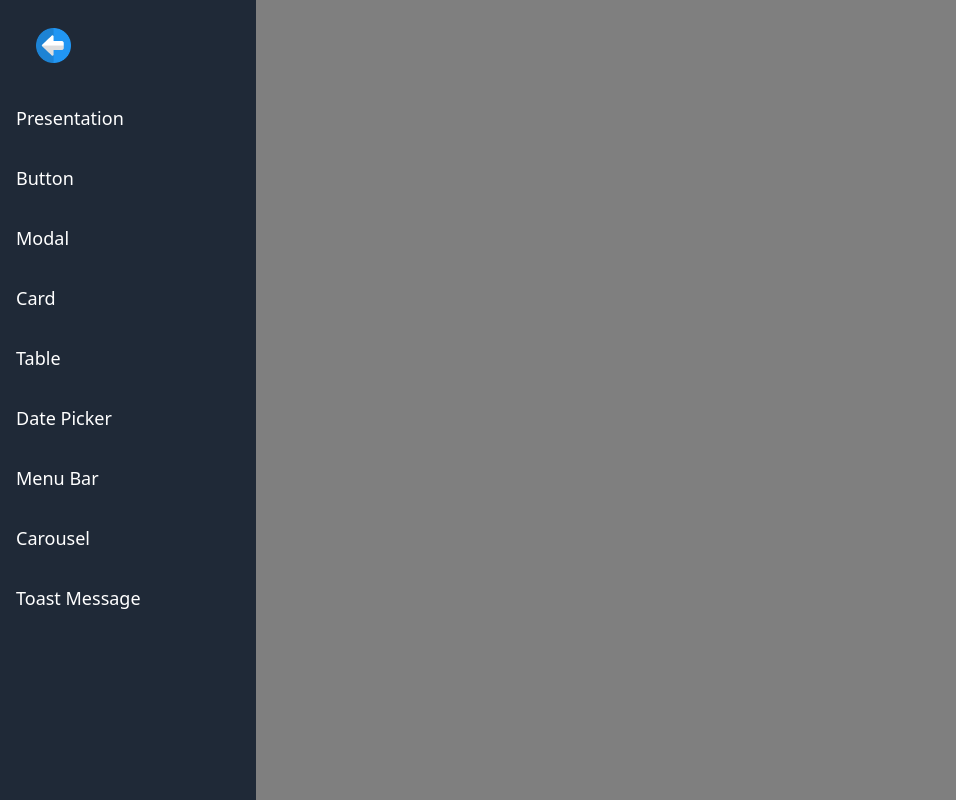
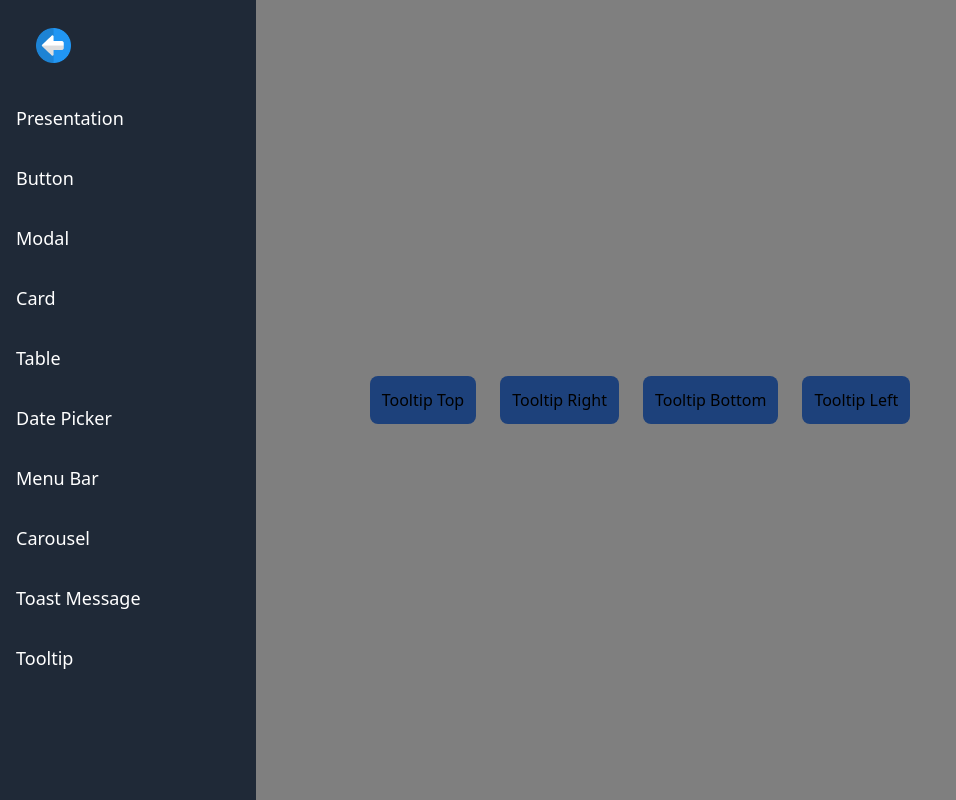
Before and after one commit to Abhishek4298/Generic-Component, a React (Create React App) app: page /tooltip in a window 1280 px wide. Shown: the whole page, without its empty margins (0-956 px from the left). Built offline with nearby package versions, Linux system fonts and the light colour scheme.

Commit message:
committing tooltip styling position and theme

```diff
--- a/src/CustomRoute.js
+++ b/src/CustomRoute.js
@@ -18,6 +18,7 @@ import MenuBar from "./components/MenuBar";
 import Carousel from "./components/Carousel";
 import Presentation from "./components/MenuBar/Presentation";
 import { carouselImages } from "./constant";
+import Tooltip from "./components/Tooltip";
 
 const CustomRoute = () => {
   //Modal code start
@@ -131,7 +132,6 @@ const CustomRoute = () => {
                       Icon Button
                     </Button>
                   </div>
-
                 </div>
               </div>
             </>
@@ -490,7 +490,7 @@ const CustomRoute = () => {
                 message="Warning Toast!"
                 errorMessage="Error!"
               />
-               <ToastMessages
+              <ToastMessages
                 type="error"
                 buttonColor="red"
                 buttonColorStrength="500"
@@ -513,6 +513,33 @@ const CustomRoute = () => {
             </div>
           }
         />
+        <Route
+          path="/tooltip"
+          element={
+            <div className="flex justify-center items-center h-screen">
+              <Tooltip content="Top Tooltip" position="top" mode="light">
+                <button className="bg-blue-500 p-3 m-3 rounded-lg">
+                  Tooltip Top
+                </button>
+              </Tooltip>
+              <Tooltip content="Right Tooltip" position="right" mode="dark">
+                <button className="bg-blue-500 p-3 m-3 rounded-lg">
+                  Tooltip Right
+                </button>
+              </Tooltip>
+              <Tooltip content="Bottom Tooltip" position="bottom" mode="light">
+                <button className="bg-blue-500 p-3 m-3 rounded-lg">
+                  Tooltip Bottom
+                </button>
+              </Tooltip>
+              <Tooltip content="Left Tooltip" position="left" mode="dark">
+                <button className="bg-blue-500 p-3 m-3 rounded-lg">
+                  Tooltip Left
+                </button>
+              </Tooltip>
+            </div>
+          }
+        />
       </Routes>
     </>
   );
--- /dev/null
+++ b/src/components/Tooltip/index.js
@@ -0,0 +1,64 @@
+import React, { useEffect, useState } from 'react';
+import PropTypes from 'prop-types';
+
+const Tooltip = ({ content, position, children, mode }) => {
+    const [isTooltipVisible, setTooltipVisible] = useState(false);
+    const [theme, setTheme] = useState("light");
+
+    useEffect(() =>{
+        if(mode && mode === "light"){
+            setTheme("bg-white text-black border border-black");
+        }else if(mode && mode === "dark"){
+            setTheme("bg-black text-white")
+        }
+    }, [mode]);
+
+    const handleMouseEnter = () => {
+      setTooltipVisible(true);
+    };
+
+    const handleMouseLeave = () => {
+      setTooltipVisible(false);
+    };
+
+    return (
+      <div className="relative inline-block" onMouseEnter={handleMouseEnter} onMouseLeave={handleMouseLeave}>
+        {children}
+        {isTooltipVisible && (
+          <div
+            className={`tooltip  ${theme} p-2 rounded-md absolute w-full px-4 py-4 ${getPositionClass(position)}`}
+            style={{ zIndex: 9999 }}
+          >
+            <div className="max-w-xs">{content}</div>
+          </div>
+        )}
+      </div>
+    );
+  };
+
+  const getPositionClass = (position) => {
+    switch (position) {
+      case 'top':
+        return 'bottom-full left-1/2 transform -translate-x-1/2';
+      case 'right':
+        return 'top-1/2 left-full transform -translate-y-1/2';
+      case 'bottom':
+        return 'top-full left-1/2 transform -translate-x-1/2';
+      case 'left':
+        return 'top-1/2 right-full transform -translate-y-1/2';
+      default:
+        return '';
+    }
+  };
+
+  Tooltip.propTypes = {
+    content: PropTypes.string.isRequired,
+    position: PropTypes.oneOf(['top', 'right', 'bottom', 'left']),
+    children: PropTypes.node.isRequired,
+  };
+
+  Tooltip.defaultProps = {
+    position: 'top',
+  };
+
+  export default Tooltip;
--- a/src/constant.js
+++ b/src/constant.js
@@ -51,6 +51,8 @@ export const sampleImage1 =
     { label: "Menu Bar", link: "/menu" },
     { label: "Carousel", link: "/carousel" },
     { label: "Toast Message", link: "/toast" },
+    { label: "Tooltip", link: "tooltip" },
+
   ];
 
  export const menuItems = [
```
